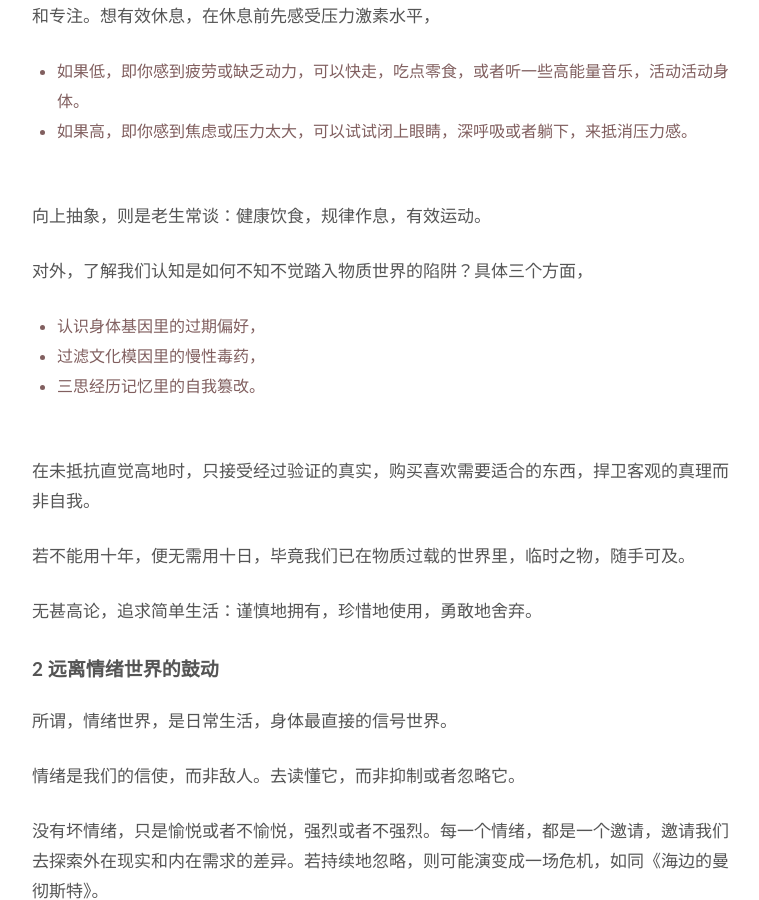
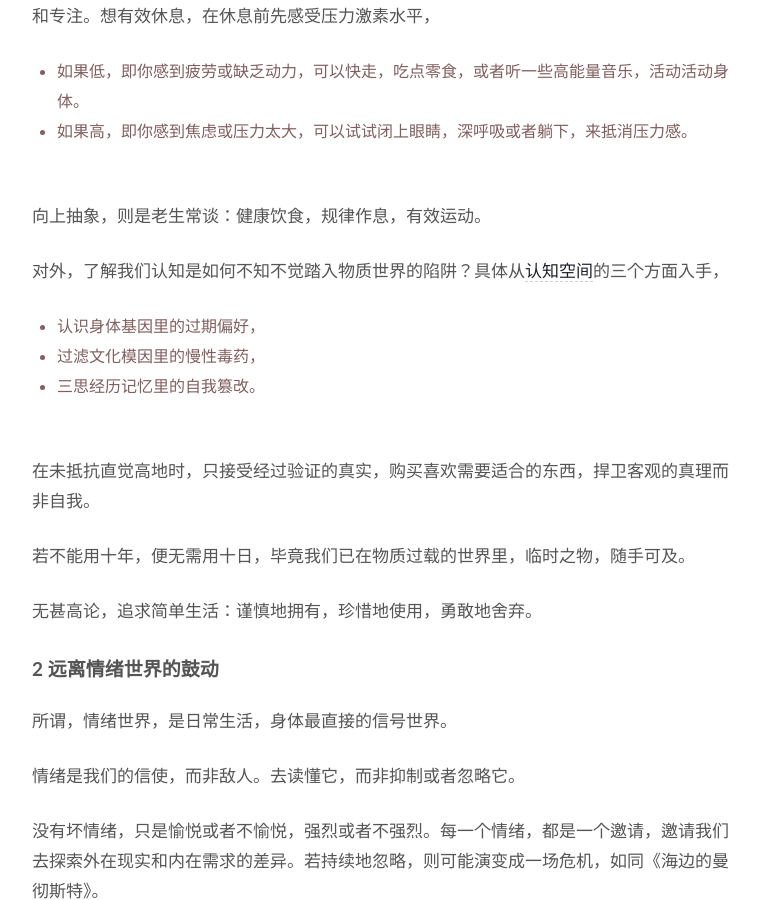
Before and after one commit to WillWang-X/willwang-x.github.io, a Jekyll site: the page built from _posts/blogs/2022-12-31-horse-manure-and-fertile-soil.md, in a window 1280 px wide and 900 px high, scrolled down 2444 px. Shown: the whole window, without its empty margins (258-1017 px from the left). Built offline with Jekyll 4.4.1, drawn with Linux system fonts in a browser that asks for light colours.

Commit message:
Add source of Cognition

```diff
--- a/_posts/blogs/2022-12-31-horse-manure-and-fertile-soil.md
+++ b/_posts/blogs/2022-12-31-horse-manure-and-fertile-soil.md
@@ -81,7 +81,7 @@ published: true
 
 向上抽象，则是老生常谈：健康饮食，规律作息，有效运动。
 
-对外，了解我们认知是如何不知不觉踏入物质世界的陷阱？具体三个方面，
+对外，了解我们认知是如何不知不觉踏入物质世界的陷阱？具体从[认知空间](https://i.imgur.com/uQbLRba.png)的三个方面入手，
 
 - 认识身体基因里的过期偏好，
 - 过滤文化模因里的慢性毒药，
```
